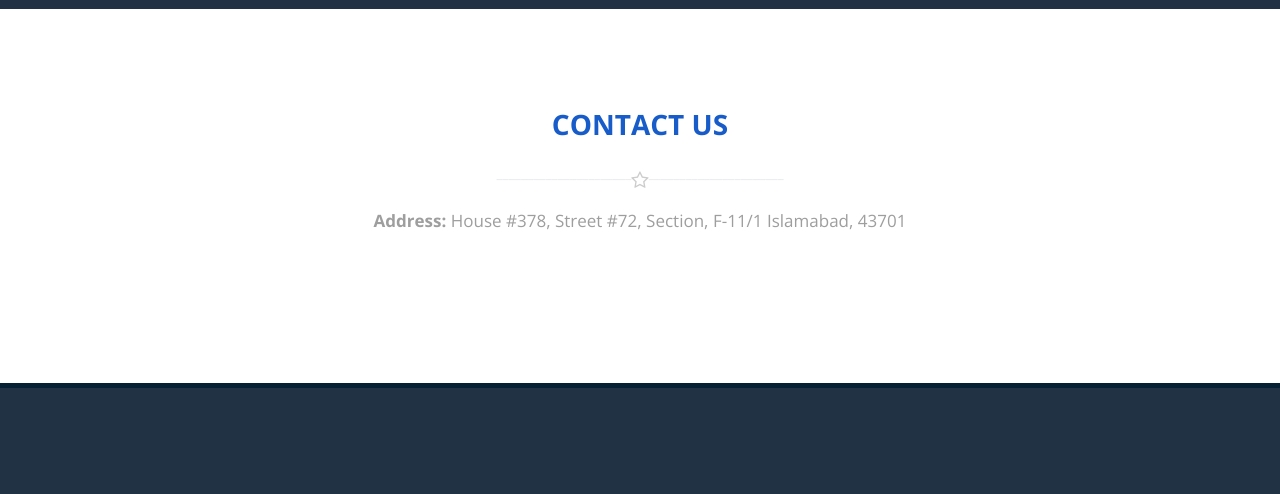
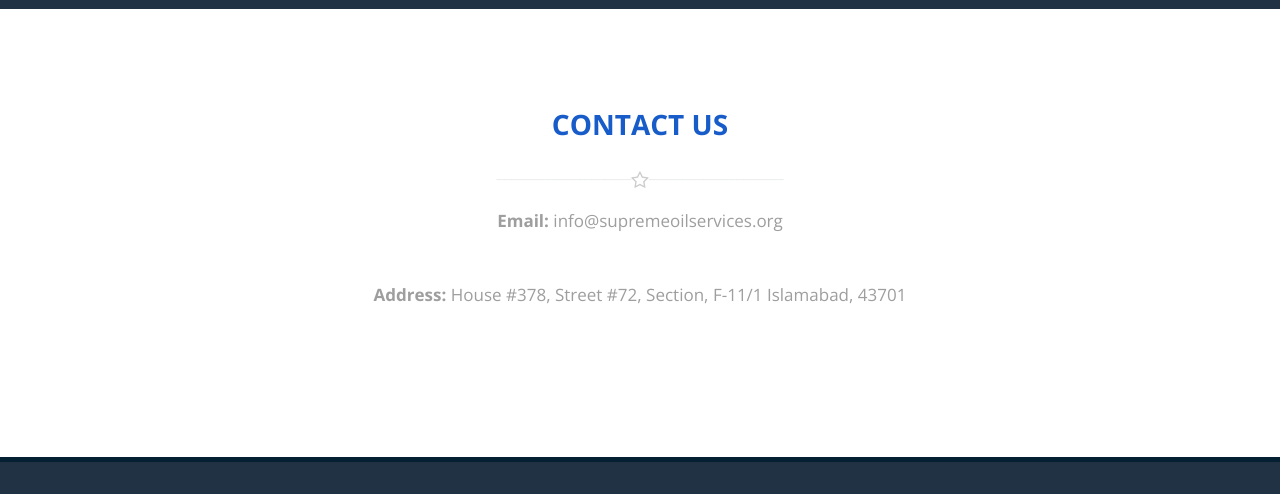
Before and after one commit to UzairDanyal/SupremeOilService, a plain HTML site: page index.html in a window 1280 px wide. Shown: the part 2569-3063 px from the top of the page. Drawn offline with nearby package versions, Linux system fonts and the light colour scheme.

Commit message:
template

```diff
--- a/index.html
+++ b/index.html
@@ -12,7 +12,7 @@
 	<meta http-equiv="X-UA-Compatible" content="IE=edge">
 	<meta name="viewport" content="width=device-width, initial-scale=1">
 	<title>Supreme Oil services</title>
-	<meta name="description" content="Free HTML5 Responsive web template" />
+	<meta name="description" content="Supreme Oil Services" />
 	<meta name="keywords" content="" />
 	<meta name="author" content="webthemez" />
 
@@ -158,6 +158,9 @@
 				<div class="divider"><i class="fa fa-star-o fa-lg"></i></div>
 			</div>
 			<div class="disc-section text-center">
+				<p><b>Email:</b> info@supremeoilservices.org</p>
+			</div>
+			<div class="disc-section text-center">
 				<p><b>Address:</b> House #378, Street #72, Section, F-11/1 Islamabad, 43701</p>
 			</div>
 			<!-- Form Area -->
```
